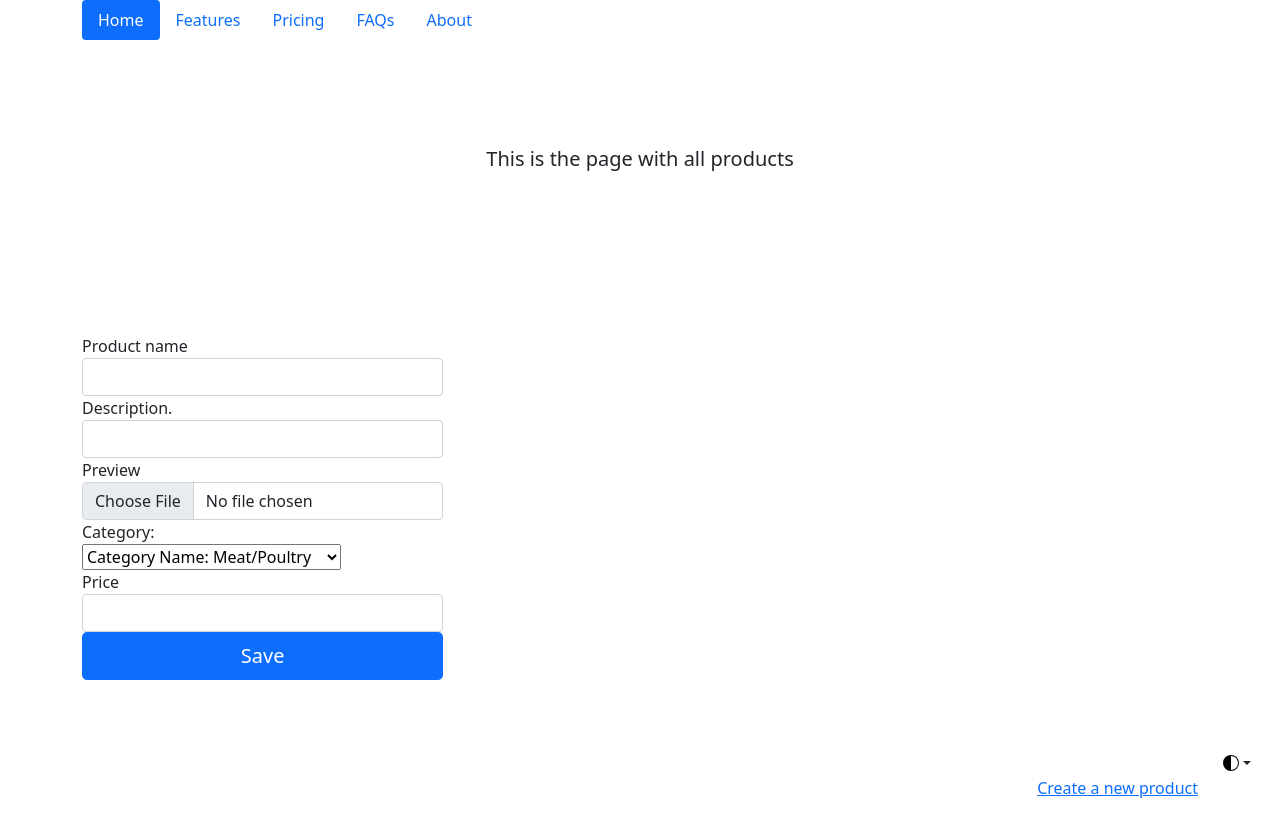
After one commit to satel31/HW_19_2, a Django app: page /add_products/ in a window 1280 px wide. The commit adds this page. Run offline with Django 4.2, Linux system fonts and the light colour scheme; some libraries are stand-ins or nearby versions.

Commit message:
Additional task 1 is done

```diff
--- /dev/null
+++ b/apps/catalog/templates/add_products.html
@@ -0,0 +1,48 @@
+{% extends 'base.html' %}
+
+{% load my_tags %}
+
+{% block content %}
+    <form action="" method="post" class="form-floating">
+        {% csrf_token %}
+        <div>
+            <label for="product_name">Product name</label>
+            <input id="product_name" type="text" name="product_name" class="form-control" required>
+        </div>
+        <div>
+            <label for="description">Description.</label>
+            <input id="description" type="text" name="description" class="form-control">
+        </div>
+        <div>
+            <label for="preview">Preview</label>
+            <input id="preview" type="file" name="preview" class="form-control" accept="image/*">
+        </div>
+        <div>
+            <label class="required" for="id_category">Category:</label>
+
+            <div class="related-widget-wrapper">
+                <select name="category" required id="id_category">
+                    <option value="">---------</option>
+
+                    <option value="1">Category Name: Beverages</option>
+
+                    <option value="2">Category Name: Confections</option>
+
+                    <option value="3">Category Name: Dairy Products</option>
+
+                    <option value="4">Category Name: Grains/Cereals</option>
+
+                    <option value="5" selected>Category Name: Meat/Poultry</option>
+
+                    <option value="6">Category Name: Seafood</option>
+
+                </select>
+            </div>
+            <div>
+                <label for="unit_price">Price</label>
+                <input id="unit_price" type="number" name="unit_price" class="form-control" required>
+            </div>
+
+            <button class="w-100 btn btn-lg btn-primary" type="submit">Save</button>
+    </form>
+{% endblock %}
--- a/apps/catalog/templates/base.html
+++ b/apps/catalog/templates/base.html
@@ -111,7 +111,7 @@
 <footer class="text-body-secondary py-5">
     <div class="container">
         <p class="float-end mb-1">
-            <a href="#">Back to top</a>
+            <a href="{% url 'catalog:add_products' %}">Create a new product</a>
         </p>
     </div>
 </footer>
--- a/apps/catalog/urls.py
+++ b/apps/catalog/urls.py
@@ -1,10 +1,11 @@
 from django.urls import path
-from apps.catalog.views import homepage, contacts, products
+from apps.catalog.views import homepage, contacts, products, add_products
 
 app_name = 'catalog'
 
 urlpatterns = [
     path('home/', homepage),
     path('contacts/', contacts),
-    path('', products),
+    path('', products, name='products'),
+    path('add_products/', add_products, name='add_products')
 ]
--- a/apps/catalog/views.py
+++ b/apps/catalog/views.py
@@ -1,6 +1,7 @@
 from django.shortcuts import render
 import json
-from apps.catalog.models import Product, Contacts
+from apps.catalog.models import Product, Contacts, Category
+
 
 # Create your views here.
 
@@ -9,6 +10,7 @@
     for d in data:
         print(d)
     return render(request, 'homepage.html')
+
 
 def contacts(request):
     if request.method == 'POST':
@@ -24,9 +26,10 @@
     context = {'contact': []}
     for contact in Contacts.objects.all():
         context['contact'].append(
-             {'first_name': contact.first_name, 'last_name': contact.last_name, 'phone': contact.phone,
-              'email': contact.email})
+            {'first_name': contact.first_name, 'last_name': contact.last_name, 'phone': contact.phone,
+             'email': contact.email})
     return render(request, 'contacts.html', context)
+
 
 def products(request):
     products_list = Product.objects.all()
@@ -35,3 +38,19 @@
         'title': 'Products'
     }
     return render(request, 'products.html', context)
+
+
+def add_products(request):
+    if request.method == 'POST':
+        product_name = request.POST.get('product_name')
+        description = request.POST.get('description')
+        preview = request.POST.get('preview')
+        category = Category.objects.get(pk=request.POST.get('category'))
+        unit_price = request.POST.get('unit_price')
+
+        product_to_create = {'product_name': product_name, 'description': description, 'preview': preview,
+                             'category': category, 'unit_price': unit_price}
+
+        Product.objects.create(**product_to_create)
+
+    return render(request, 'add_products.html')
```
Also changed, not shown: media/products/6267110735a41aeae146f552cb06c595.png (added).
